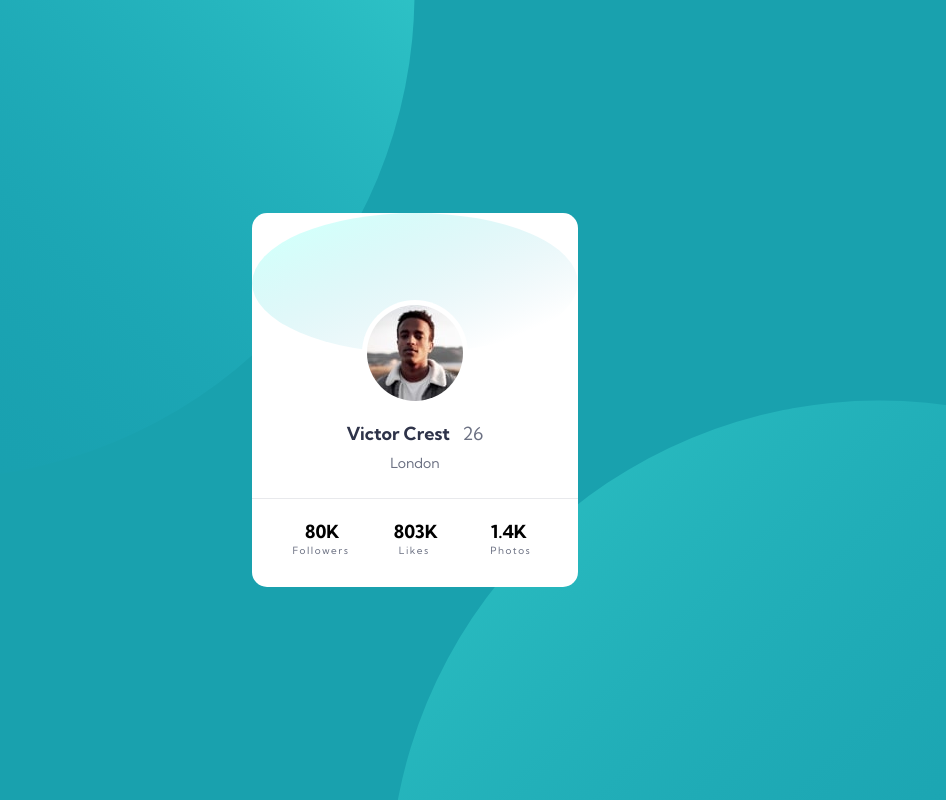
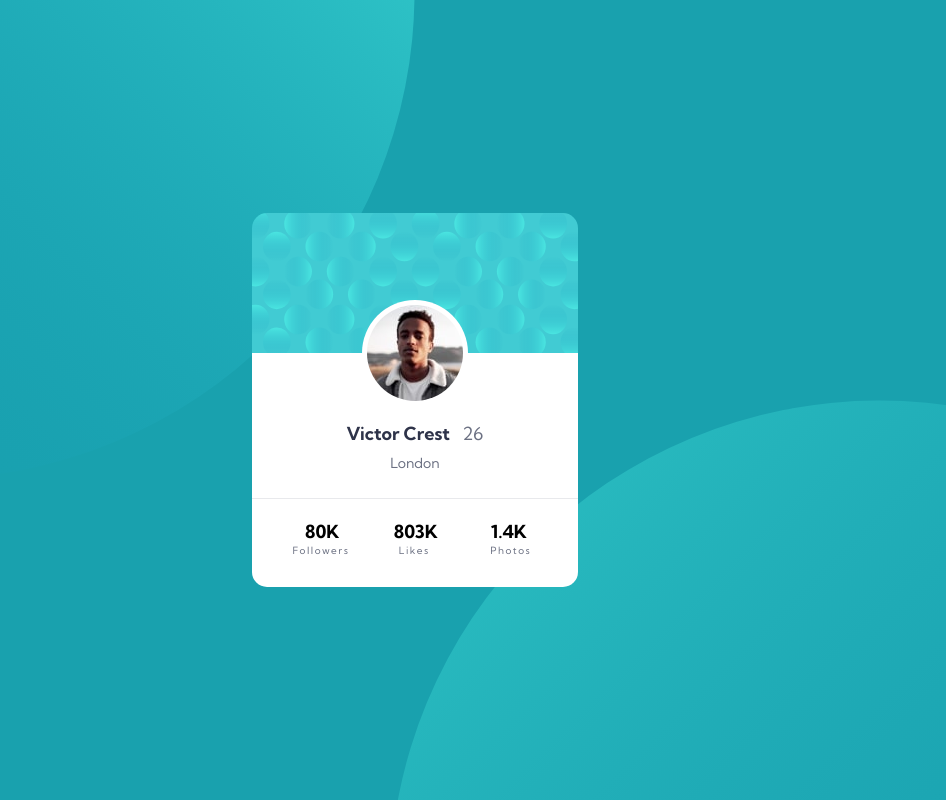
Before and after one commit to nbaza/Profile-Card, a plain HTML site: page index.html in a window 1280 px wide. Shown: the whole page, without its empty margins (225-1171 px from the left). Drawn offline with Linux system fonts and the light colour scheme.

Commit message:
fixed mistakes

```diff
--- a/style.css
+++ b/style.css
@@ -16,7 +16,7 @@ body {
   border-radius: 15px;
   margin: auto;
   background-color: white;
-  background-image: url("images/bg-pattern-bottom.svg");
+  background-image: url("images/bg-pattern-card.svg");
   background-size: 100% 140px;
   background-repeat: no-repeat;
 }
```
